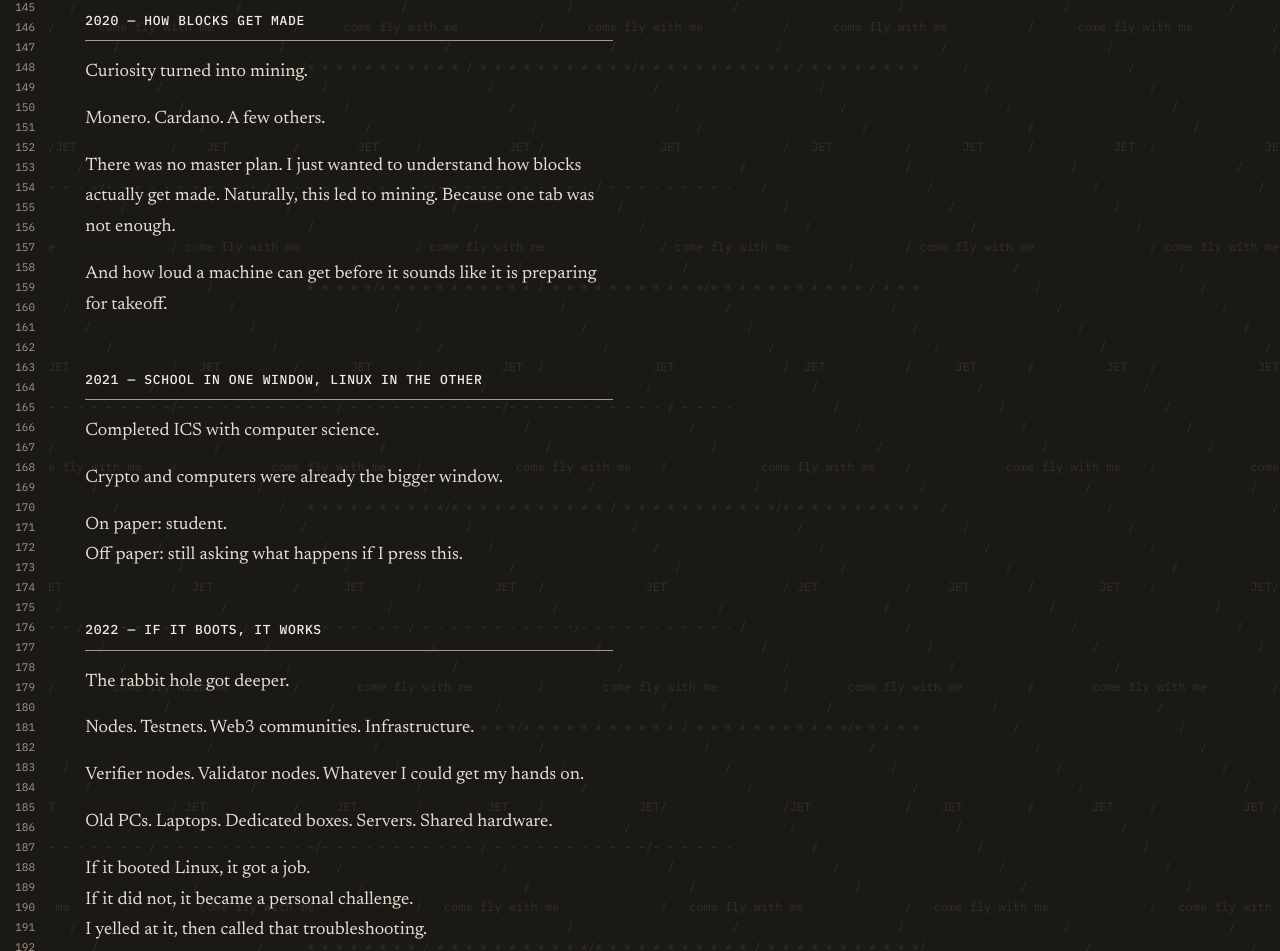
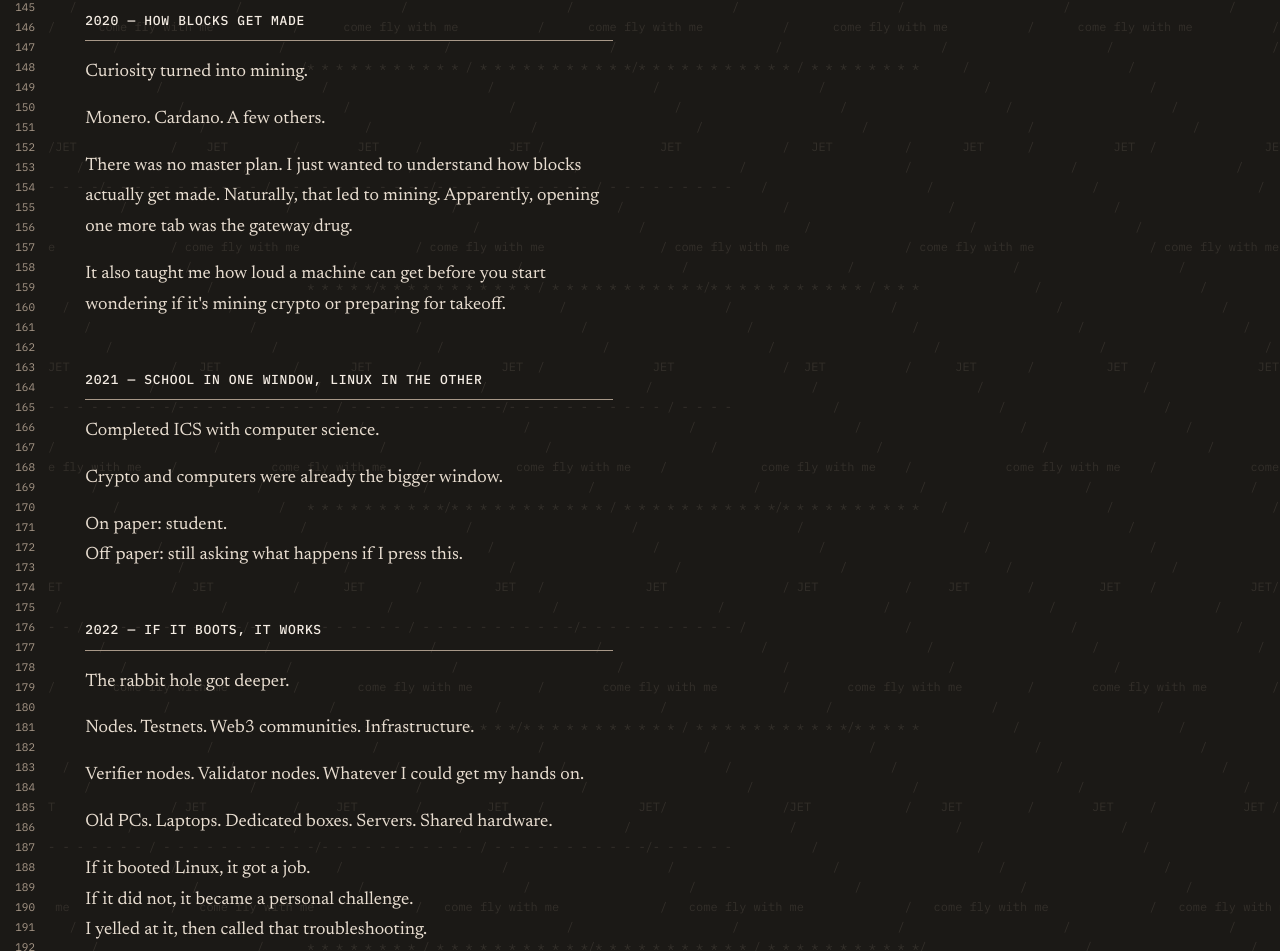
Before and after one commit to xjet008/portfolio, a website: page index.html in a window 1280 px wide. Shown: the part 1907-2858 px from the top of the page. Drawn offline with Linux system fonts and the light colour scheme; files whose address does not match are found by name.

Commit message:
Update index.html

```diff
--- a/index.html
+++ b/index.html
@@ -180,14 +180,11 @@
 </p>
 
 <p>
-            There was no master plan.
-            I just wanted to understand how blocks actually get made.
-            Naturally, this led to mining. Because one tab was not enough.
+  There was no master plan. I just wanted to understand how blocks actually get made. Naturally, that led to mining. Apparently, opening one more tab was the gateway drug.
 </p>
 
 <p>
-            And how loud a machine can get before it sounds like it is
-            preparing for takeoff.
+  It also taught me how loud a machine can get before you start wondering if it's mining crypto or preparing for takeoff.
 </p>
         </div>
 
```
Lines whose indentation alone changed are shown as unchanged.
